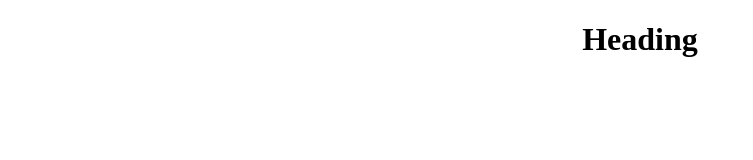
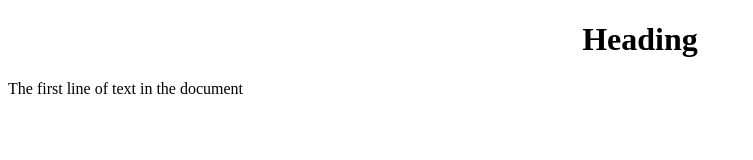
Before and after one commit to swayamchube/test, a plain HTML site: page index.html in a window 1280 px wide. Shown: the whole page, without its empty margins (0-753 px from the left). Drawn offline with Linux system fonts and the light colour scheme.

Commit message:
Added a line

```diff
--- a/index.html
+++ b/index.html
@@ -9,5 +9,6 @@
     </head>
     <body>
         <h1 style="text-align: center;"> Heading </h1>
+        <p> The first line of text in the document </p>
     </body>
 </html>
```
